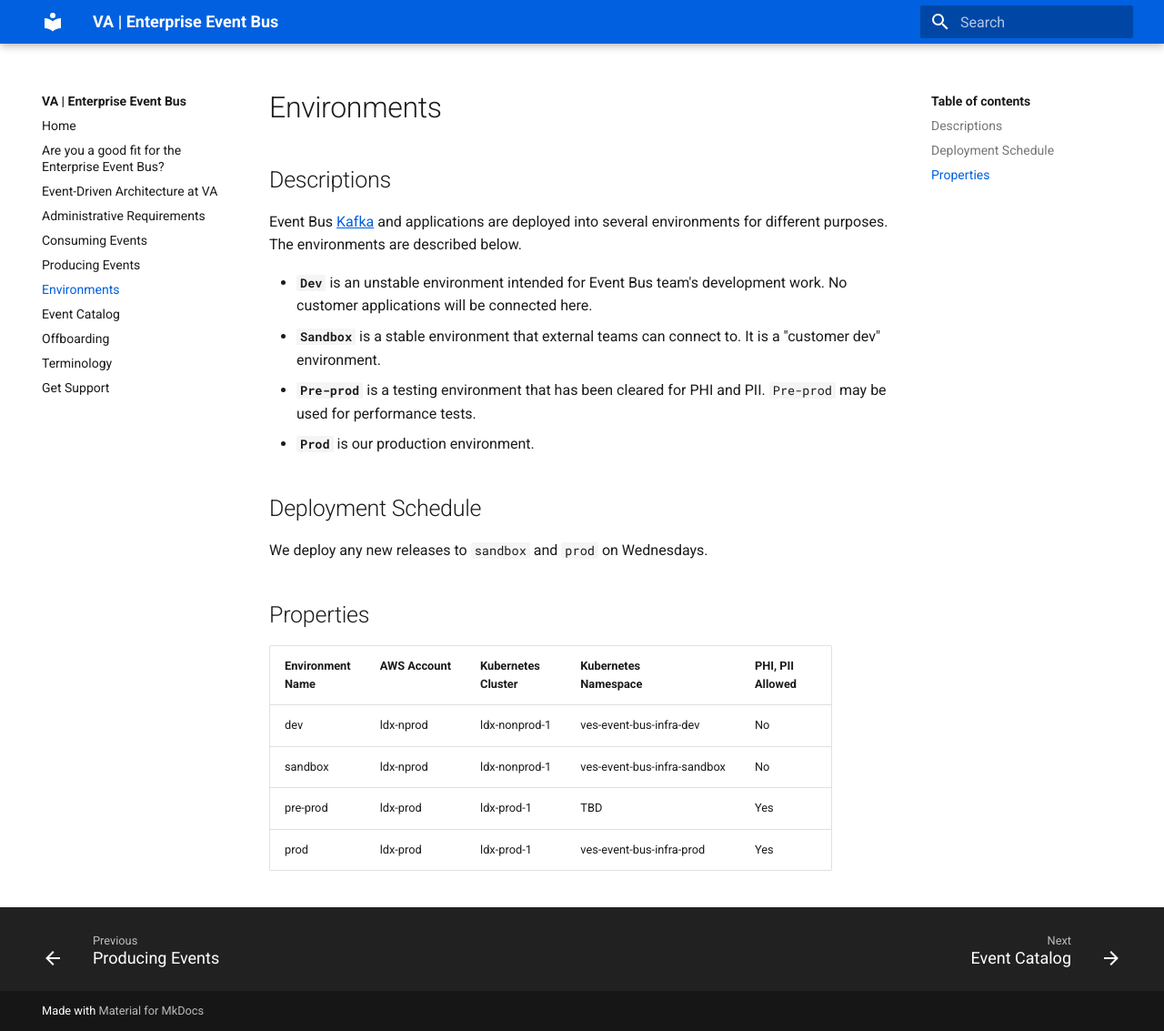
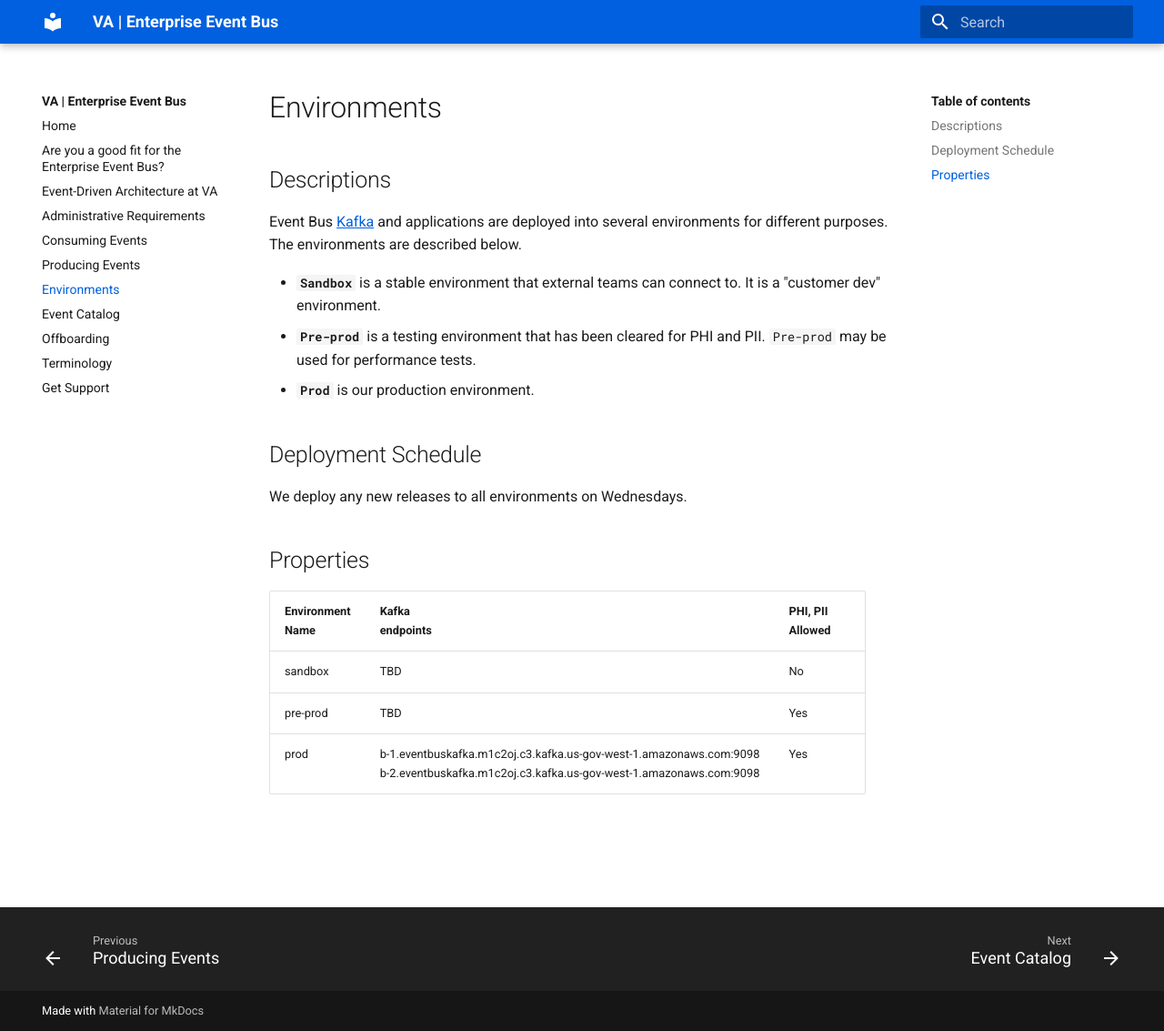
Before and after one commit to department-of-veterans-affairs/ves-event-bus-developer-portal, an MkDocs documentation site: the page built from docs/environments.md, in a window 1280 px wide and 1133 px high. Shown: the whole window at 91% size. Built offline with MkDocs 1.6.1 and Material for MkDocs 9.7.7, drawn with Linux system fonts in a browser that asks for light colours.

Commit message:
ticket 2516. Remove 'dev' environment.

```diff
--- a/docs/environments.md
+++ b/docs/environments.md
@@ -8,20 +8,18 @@ title: Environments
 
 Event Bus [Kafka](https://kafka.apache.org/) and applications are deployed into several environments for different purposes. The environments are described below.
 
-- **`Dev`** is an unstable environment intended for Event Bus team's development work. No customer applications will be connected here.
 - **`Sandbox`** is a stable environment that external teams can connect to. It is a "customer dev" environment.
 - **`Pre-prod`** is a testing environment that has been cleared for PHI and PII. `Pre-prod` may be used for performance tests.
 - **`Prod`** is our production environment.
 
 ## Deployment Schedule
 
-We deploy any new releases to `sandbox` and `prod` on Wednesdays.
+We deploy any new releases to all environments on Wednesdays.
 
 ## Properties
 
-| Environment<br>Name | AWS Account  | Kubernetes<br>Cluster | Kubernetes<br>Namespace     | PHI, PII<br>Allowed |
-|---------------------|--------------|-----------------------|-----------------------------|---------------------|
-| dev                 | ldx-nprod    | ldx-nonprod-1         | ves-event-bus-infra-dev     | No                  |
-| sandbox             | ldx-nprod    | ldx-nonprod-1         | ves-event-bus-infra-sandbox | No                  |
-| pre-prod            | ldx-prod     | ldx-prod-1            | TBD                         | Yes                 |
-| prod                | ldx-prod     | ldx-prod-1            | ves-event-bus-infra-prod    | Yes                 |
+| Environment<br>Name | Kafka<br>endpoints                                                                                                                       | PHI, PII<br>Allowed |
+|---------------------|------------------------------------------------------------------------------------------------------------------------------------------|---------------------|
+| sandbox             | TBD                                                                                                                                      | No                  |
+| pre-prod            | TBD                                                                                                                                      | Yes                 |
+| prod                | b-1.eventbuskafka.m1c2oj.c3.kafka.us-gov-west-1.amazonaws.com:9098<br>b-2.eventbuskafka.m1c2oj.c3.kafka.us-gov-west-1.amazonaws.com:9098 | Yes                 |
```
